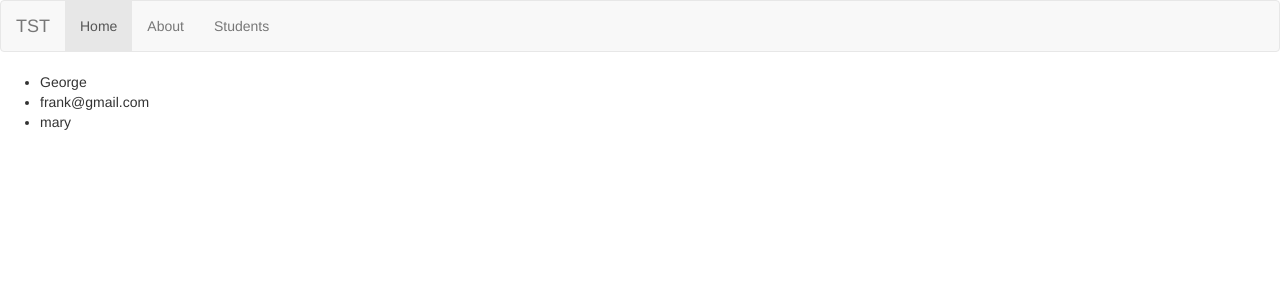
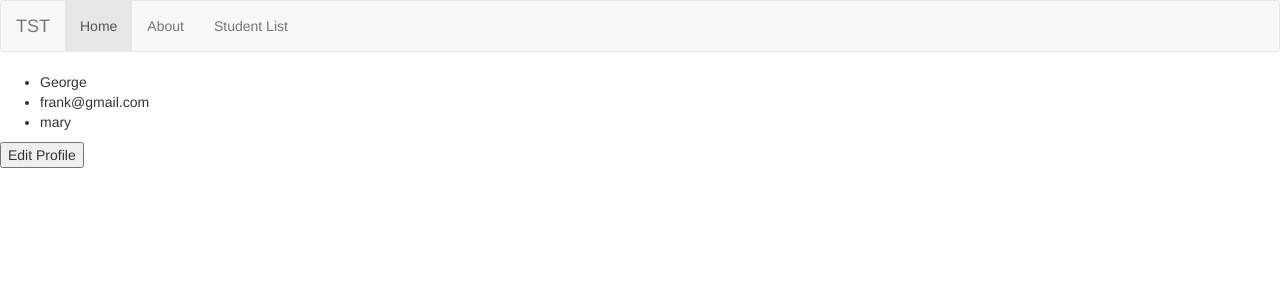
Before and after one commit to Andrewsyl/sportsapp, a Django app: page /student_details/1 in a window 1280 px wide. Shown: the top 300 px of the page. Run offline with Django 3.2, Linux system fonts and the light colour scheme; data comes from the database, SQL or seed files in the repository; some libraries are stand-ins or nearby versions.

Commit message:
added edit pages

```diff
--- a/templates/navbar.html
+++ b/templates/navbar.html
@@ -9,7 +9,7 @@
             <ul class="nav navbar-nav">
                 <li class="active" ><a href="#">Home</a></li>
                 <li><a href="#">About</a></li>
-                <li><a href="/student_list">Students</a></li>
+                <li><a href="/student_list">Student List</a></li>
             </ul>
         </div>
 
--- a/templates/students/student_details.html
+++ b/templates/students/student_details.html
@@ -6,4 +6,5 @@
         <li>{{kid.email}}</li>
         <li>{{kid.contact_name}}</li>
     </ul>
+<button>Edit Profile</button>
 {% endblock stuff %}
```
